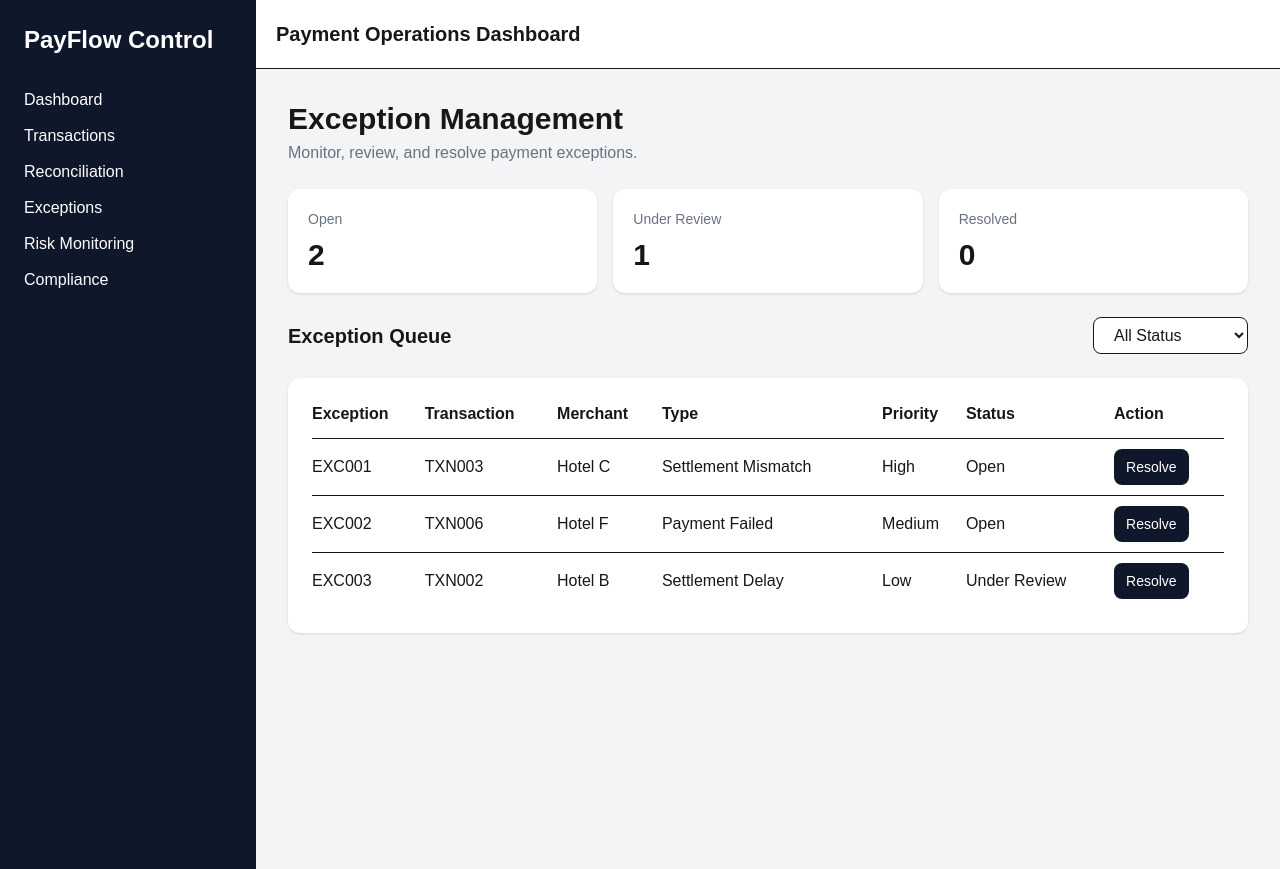
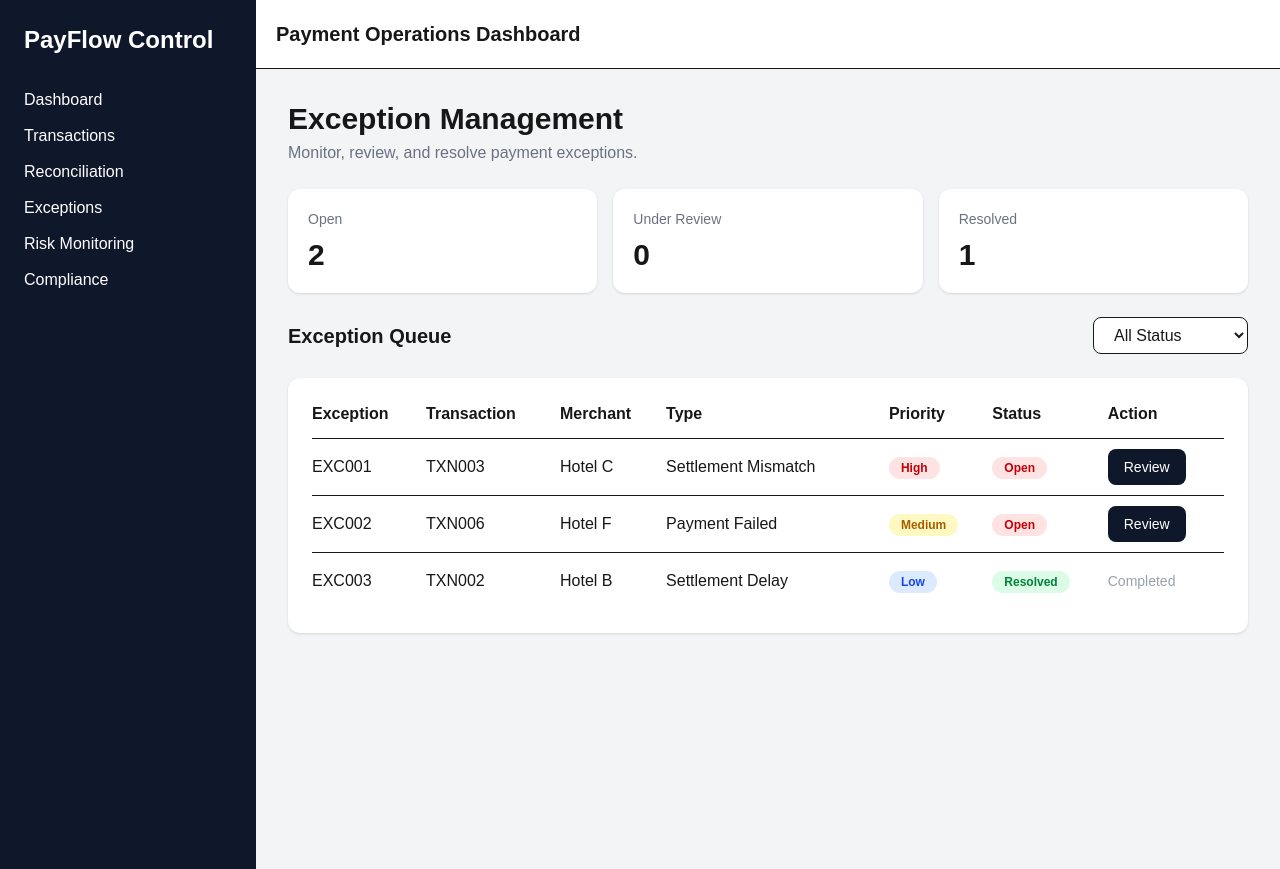
Before and after one commit to yusfss02-glitch/payflow-control, a Next.js app: page /exceptions in a window 1280 px wide. Built offline with nearby package versions, Linux system fonts and the light colour scheme.

Commit message:
Add interactive exception management

```diff
--- a/src/app/exceptions/page.tsx
+++ b/src/app/exceptions/page.tsx
@@ -3,13 +3,23 @@
 import { useState } from "react";
 import Layout from "@/components/Layout";
 
-const initialExceptions = [
+type ExceptionStatus = "Open" | "Under Review" | "Resolved";
+
+type Exception = {
+  id: string;
+  transaction: string;
+  merchant: string;
+  type: string;
+  priority: string;
+  status: ExceptionStatus;
+};
+
+const initialExceptions: Exception[] = [
   {
     id: "EXC001",
     transaction: "TXN003",
     merchant: "Hotel C",
     type: "Settlement Mismatch",
-    amount: "$2,430",
     priority: "High",
     status: "Open",
   },
@@ -18,7 +28,6 @@ const initialExceptions = [
     transaction: "TXN006",
     merchant: "Hotel F",
     type: "Payment Failed",
-    amount: "$560",
     priority: "Medium",
     status: "Open",
   },
@@ -27,117 +36,280 @@ const initialExceptions = [
     transaction: "TXN002",
     merchant: "Hotel B",
     type: "Settlement Delay",
-    amount: "$980",
     priority: "Low",
-    status: "Under Review",
+    status: "Resolved",
   },
 ];
 
 export default function ExceptionsPage() {
-  const [exceptions, setExceptions] = useState(initialExceptions);
-  const [status, setStatus] = useState("All");
+  const [exceptions, setExceptions] =
+    useState<Exception[]>(initialExceptions);
 
-  const filteredExceptions = exceptions.filter(
-    (exception) =>
-      status === "All" || exception.status === status
-  );
+  const [filter, setFilter] = useState("All");
 
-  const resolveException = (id: string) => {
+  const handleResolve = (id: string) => {
     setExceptions((current) =>
       current.map((exception) =>
         exception.id === id
-          ? { ...exception, status: "Resolved" }
+          ? {
+              ...exception,
+              status: "Resolved",
+            }
           : exception
       )
     );
   };
 
+  const handleReview = (id: string) => {
+    setExceptions((current) =>
+      current.map((exception) =>
+        exception.id === id
+          ? {
+              ...exception,
+              status: "Under Review",
+            }
+          : exception
+      )
+    );
+  };
+
+  const filteredExceptions = exceptions.filter(
+    (exception) =>
+      filter === "All" || exception.status === filter
+  );
+
+  const openCount = exceptions.filter(
+    (exception) => exception.status === "Open"
+  ).length;
+
+  const reviewCount = exceptions.filter(
+    (exception) => exception.status === "Under Review"
+  ).length;
+
+  const resolvedCount = exceptions.filter(
+    (exception) => exception.status === "Resolved"
+  ).length;
+
   return (
     <Layout>
       <div className="space-y-6">
         <div>
-          <h2 className="text-3xl font-bold">Exception Management</h2>
+          <h2 className="text-3xl font-bold">
+            Exception Management
+          </h2>
+
           <p className="mt-1 text-gray-500">
             Monitor, review, and resolve payment exceptions.
           </p>
         </div>
 
+        {/* KPI CARDS */}
         <div className="grid grid-cols-3 gap-4">
           <div className="rounded-xl bg-white p-5 shadow">
-            <p className="text-sm text-gray-500">Open</p>
+            <p className="text-sm text-gray-500">
+              Open
+            </p>
+
             <p className="mt-2 text-3xl font-bold">
-              {exceptions.filter((e) => e.status === "Open").length}
+              {openCount}
             </p>
           </div>
 
           <div className="rounded-xl bg-white p-5 shadow">
-            <p className="text-sm text-gray-500">Under Review</p>
+            <p className="text-sm text-gray-500">
+              Under Review
+            </p>
+
             <p className="mt-2 text-3xl font-bold">
-              {exceptions.filter((e) => e.status === "Under Review").length}
+              {reviewCount}
             </p>
           </div>
 
           <div className="rounded-xl bg-white p-5 shadow">
-            <p className="text-sm text-gray-500">Resolved</p>
+            <p className="text-sm text-gray-500">
+              Resolved
+            </p>
+
             <p className="mt-2 text-3xl font-bold">
-              {exceptions.filter((e) => e.status === "Resolved").length}
+              {resolvedCount}
             </p>
           </div>
         </div>
 
+        {/* QUEUE HEADER */}
         <div className="flex items-center justify-between">
-          <h3 className="text-xl font-semibold">Exception Queue</h3>
+          <h3 className="text-xl font-semibold">
+            Exception Queue
+          </h3>
 
           <select
-            value={status}
-            onChange={(e) => setStatus(e.target.value)}
+            value={filter}
+            onChange={(event) =>
+              setFilter(event.target.value)
+            }
             className="rounded-lg border bg-white px-4 py-2"
           >
-            <option value="All">All Status</option>
-            <option value="Open">Open</option>
-            <option value="Under Review">Under Review</option>
-            <option value="Resolved">Resolved</option>
+            <option value="All">
+              All Status
+            </option>
+
+            <option value="Open">
+              Open
+            </option>
+
+            <option value="Under Review">
+              Under Review
+            </option>
+
+            <option value="Resolved">
+              Resolved
+            </option>
           </select>
         </div>
 
+        {/* TABLE */}
         <div className="rounded-xl bg-white p-6 shadow">
           <table className="w-full text-left">
             <thead>
               <tr className="border-b">
-                <th className="pb-3">Exception</th>
-                <th className="pb-3">Transaction</th>
-                <th className="pb-3">Merchant</th>
-                <th className="pb-3">Type</th>
-                <th className="pb-3">Priority</th>
-                <th className="pb-3">Status</th>
-                <th className="pb-3">Action</th>
+                <th className="pb-3">
+                  Exception
+                </th>
+
+                <th className="pb-3">
+                  Transaction
+                </th>
+
+                <th className="pb-3">
+                  Merchant
+                </th>
+
+                <th className="pb-3">
+                  Type
+                </th>
+
+                <th className="pb-3">
+                  Priority
+                </th>
+
+                <th className="pb-3">
+                  Status
+                </th>
+
+                <th className="pb-3">
+                  Action
+                </th>
               </tr>
             </thead>
 
             <tbody>
-              {filteredExceptions.map((exception) => (
+              {filteredExceptions.map(
+                (exception) => (
                   <tr
                     key={exception.id}
                     className="border-b last:border-0"
                   >
-                  <td className="py-4 font-medium">{exception.id}</td>
-                  <td>{exception.transaction}</td>
-                  <td>{exception.merchant}</td>
-                  <td>{exception.type}</td>
-                  <td>{exception.priority}</td>
-                  <td>{exception.status}</td>
+                    <td className="py-4 font-medium">
+                      {exception.id}
+                    </td>
+
                     <td>
-                    {exception.status !== "Resolved" && (
+                      {exception.transaction}
+                    </td>
+
+                    <td>
+                      {exception.merchant}
+                    </td>
+
+                    <td>
+                      {exception.type}
+                    </td>
+
+                    <td>
+                      {exception.priority ===
+                        "High" && (
+                        <span className="rounded-full bg-red-100 px-3 py-1 text-xs font-semibold text-red-700">
+                          High
+                        </span>
+                      )}
+
+                      {exception.priority ===
+                        "Medium" && (
+                        <span className="rounded-full bg-yellow-100 px-3 py-1 text-xs font-semibold text-yellow-700">
+                          Medium
+                        </span>
+                      )}
+
+                      {exception.priority ===
+                        "Low" && (
+                        <span className="rounded-full bg-blue-100 px-3 py-1 text-xs font-semibold text-blue-700">
+                          Low
+                        </span>
+                      )}
+                    </td>
+
+                    <td>
+                      {exception.status ===
+                        "Open" && (
+                        <span className="rounded-full bg-red-100 px-3 py-1 text-xs font-semibold text-red-700">
+                          Open
+                        </span>
+                      )}
+
+                      {exception.status ===
+                        "Under Review" && (
+                        <span className="rounded-full bg-yellow-100 px-3 py-1 text-xs font-semibold text-yellow-700">
+                          Under Review
+                        </span>
+                      )}
+
+                      {exception.status ===
+                        "Resolved" && (
+                        <span className="rounded-full bg-green-100 px-3 py-1 text-xs font-semibold text-green-700">
+                          Resolved
+                        </span>
+                      )}
+                    </td>
+
+                    <td>
+                      {exception.status ===
+                        "Open" && (
                         <button
-                        onClick={() => resolveException(exception.id)}
-                        className="rounded-lg bg-slate-900 px-3 py-2 text-sm text-white hover:bg-slate-700"
+                          onClick={() =>
+                            handleReview(
+                              exception.id
+                            )
+                          }
+                          className="rounded-lg bg-slate-900 px-4 py-2 text-sm font-medium text-white hover:bg-slate-700"
+                        >
+                          Review
+                        </button>
+                      )}
+
+                      {exception.status ===
+                        "Under Review" && (
+                        <button
+                          onClick={() =>
+                            handleResolve(
+                              exception.id
+                            )
+                          }
+                          className="rounded-lg bg-slate-900 px-4 py-2 text-sm font-medium text-white hover:bg-slate-700"
                         >
                           Resolve
                         </button>
                       )}
+
+                      {exception.status ===
+                        "Resolved" && (
+                        <span className="text-sm text-gray-400">
+                          Completed
+                        </span>
+                      )}
                     </td>
                   </tr>
-              ))}
+                )
+              )}
             </tbody>
           </table>
         </div>
```
Lines whose indentation alone changed are shown as unchanged.
